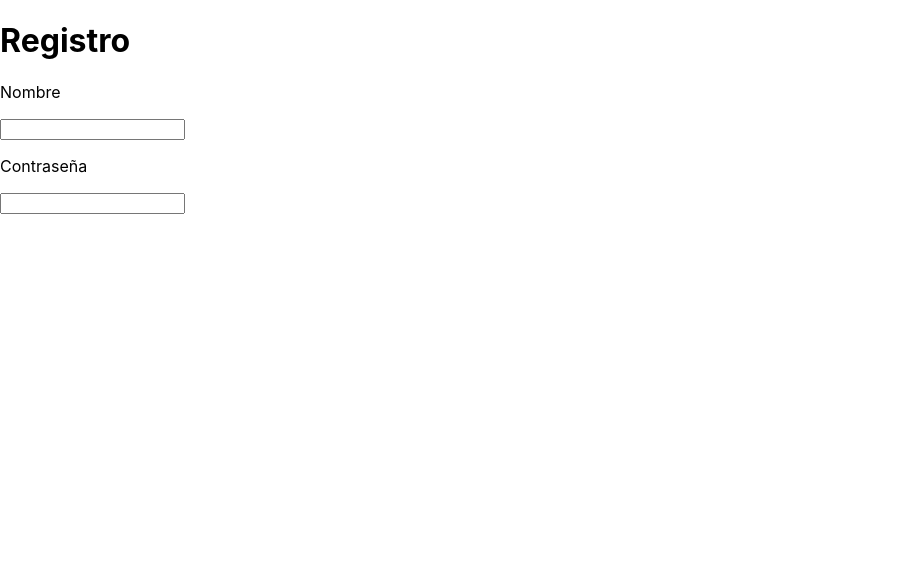
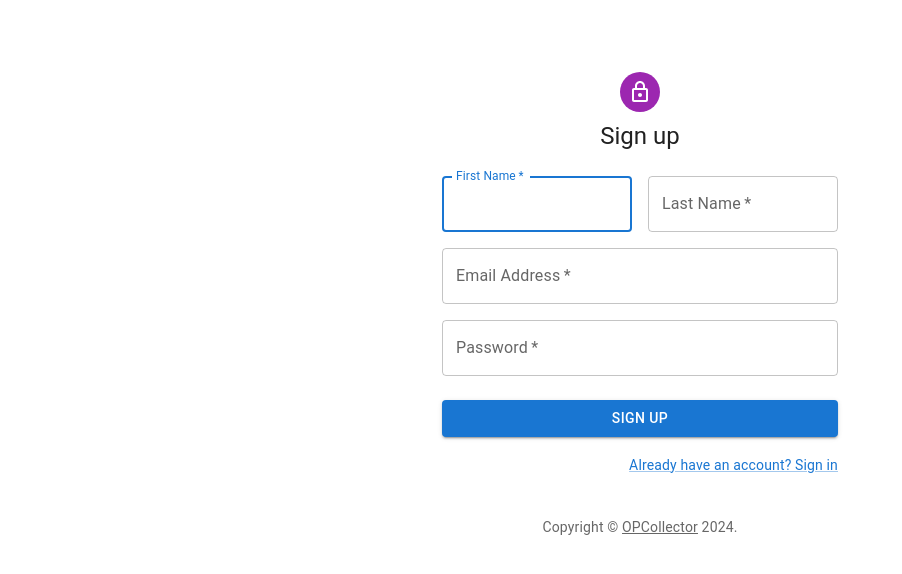
Before and after one commit to FNErik/OPCollector, a React (Create React App) app in the folder frontend/: page /register in a window 1280 px wide. Shown: the top 574 px of the page, without its empty margins (0-902 px from the left). Built offline with nearby package versions, Linux system fonts and the light colour scheme.

Commit message:
Signup MUI

```diff
--- a/frontend/src/pages/register/Register.tsx
+++ b/frontend/src/pages/register/Register.tsx
@@ -1,24 +1,128 @@
-import React, { Fragment } from 'react';
-import Input from '../../components/Input.tsx';
+import * as React from 'react';
+import Avatar from '@mui/material/Avatar';
+import Button from '@mui/material/Button';
+import CssBaseline from '@mui/material/CssBaseline';
+import TextField from '@mui/material/TextField';
+import FormControlLabel from '@mui/material/FormControlLabel';
+import Checkbox from '@mui/material/Checkbox';
+import Link from '@mui/material/Link';
+import Grid from '@mui/material/Grid';
+import Box from '@mui/material/Box';
+import LockOutlinedIcon from '@mui/icons-material/LockOutlined';
+import Typography from '@mui/material/Typography';
+import Container from '@mui/material/Container';
+import { createTheme, ThemeProvider } from '@mui/material/styles';
 
-const Register = () => {
-    return (
-        <form>
-            <h1>Registro</h1>
-            <Input
-            title="Nombre"
-            type="text"
-            id="name"
-            name="name"
-            />
-            <Input
-            title="Contraseña"
-            type="password"
-            id="pass"
-            name="pass"
-            />
-        </form>
-    );
-};
+function Copyright(props: any) {
+  return (
+    <Typography variant="body2" color="text.secondary" align="center" {...props}>
+      {'Copyright © '}
+      <Link color="inherit" href="https://mui.com/">
+        OPCollector
+      </Link>{' '}
+      {new Date().getFullYear()}
+      {'.'}
+    </Typography>
+  );
+}
 
-export default Register;
+// TODO remove, this demo shouldn't need to reset the theme.
+const defaultTheme = createTheme();
+
+export default function SignUp() {
+  const handleSubmit = (e) => {
+    e.preventDefault();
+    const data = new FormData(e.currentTarget);
+    console.log({
+      email: data.get('email'),
+      password: data.get('password'),
+      name: data.get("firstName"),
+      surname: data.get("lastName"),
+    });
+  };
+
+  return (
+    <ThemeProvider theme={defaultTheme}>
+        <Container component="main" maxWidth="xs">
+            <CssBaseline />
+            <Box
+            sx={{
+                marginTop: 8,
+                display: 'flex',
+                flexDirection: 'column',
+                alignItems: 'center',
+            }}
+            >
+            <Avatar sx={{ m: 1, bgcolor: 'secondary.main' }}>
+                <LockOutlinedIcon />
+            </Avatar>
+            <Typography component="h1" variant="h5">
+                Sign up
+            </Typography>
+            <Box component="form" noValidate onSubmit={handleSubmit} sx={{ mt: 3 }}>
+                <Grid container spacing={2}>
+                    <Grid item xs={12} sm={6}>
+                        <TextField
+                        autoComplete="given-name"
+                        name="firstName"
+                        required
+                        fullWidth
+                        id="firstName"
+                        label="First Name"
+                        autoFocus
+                        />
+                    </Grid>
+                    <Grid item xs={12} sm={6}>
+                        <TextField
+                        required
+                        fullWidth
+                        id="lastName"
+                        label="Last Name"
+                        name="lastName"
+                        autoComplete="family-name"
+                        />
+                    </Grid>
+                    <Grid item xs={12}>
+                        <TextField
+                        required
+                        fullWidth
+                        id="email"
+                        label="Email Address"
+                        name="email"
+                        autoComplete="email"
+                        />
+                    </Grid>
+                    <Grid item xs={12}>
+                        <TextField
+                        required
+                        fullWidth
+                        name="password"
+                        label="Password"
+                        type="password"
+                        id="password"
+                        autoComplete="new-password"
+                        />
+                    </Grid>
+                </Grid>
+                <Button
+                type="submit"
+                fullWidth
+                variant="contained"
+                sx={{ mt: 3, mb: 2 }}
+                >
+                    Sign Up
+                </Button>
+                <Grid container justifyContent="flex-end">
+                    <Grid item>
+                        <Link href="/" variant="body2">
+                            Already have an account? Sign in
+                        </Link>
+                    </Grid>
+                </Grid>
+            </Box>
+        </Box>
+        <Copyright sx={{ mt: 5 }} />
+        </Container>
+    </ThemeProvider>
+  );
+}
```
Also changed, not shown: 2 other files (tests, documents, lock files or other folders).
